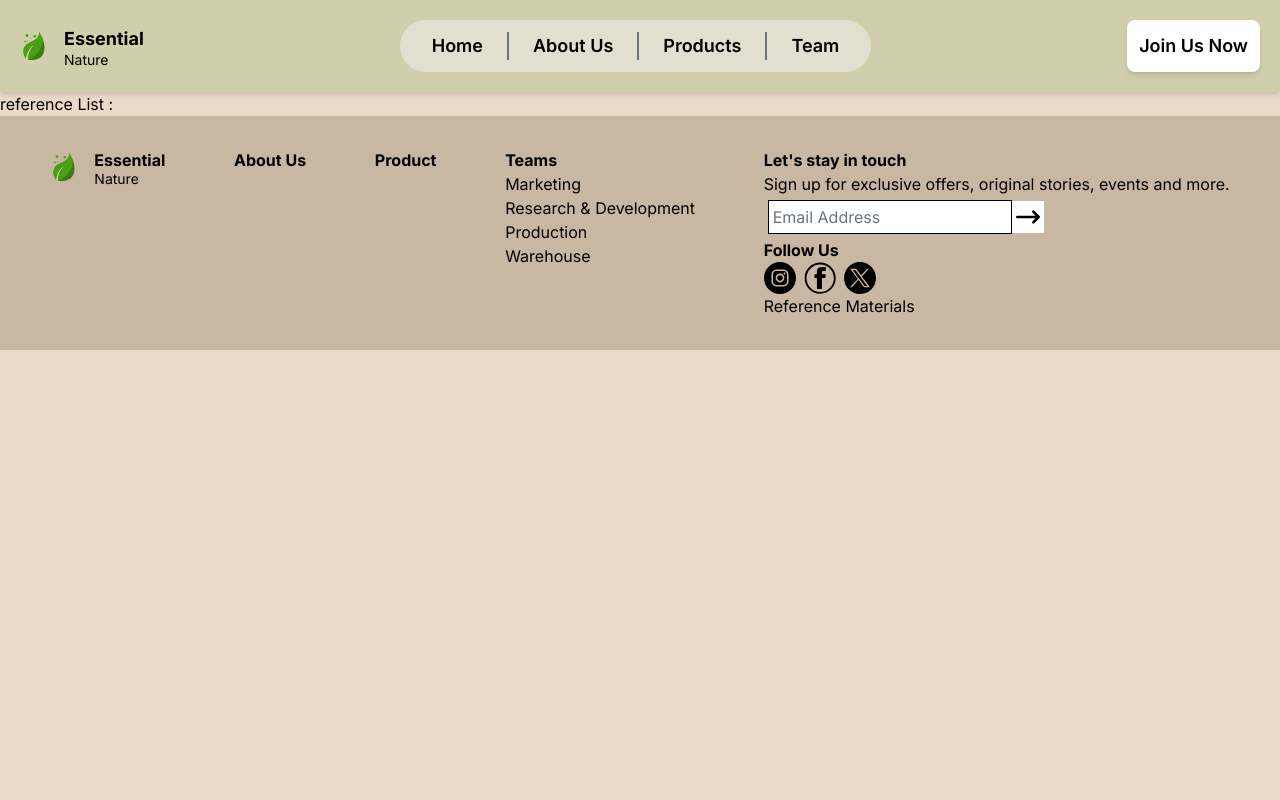
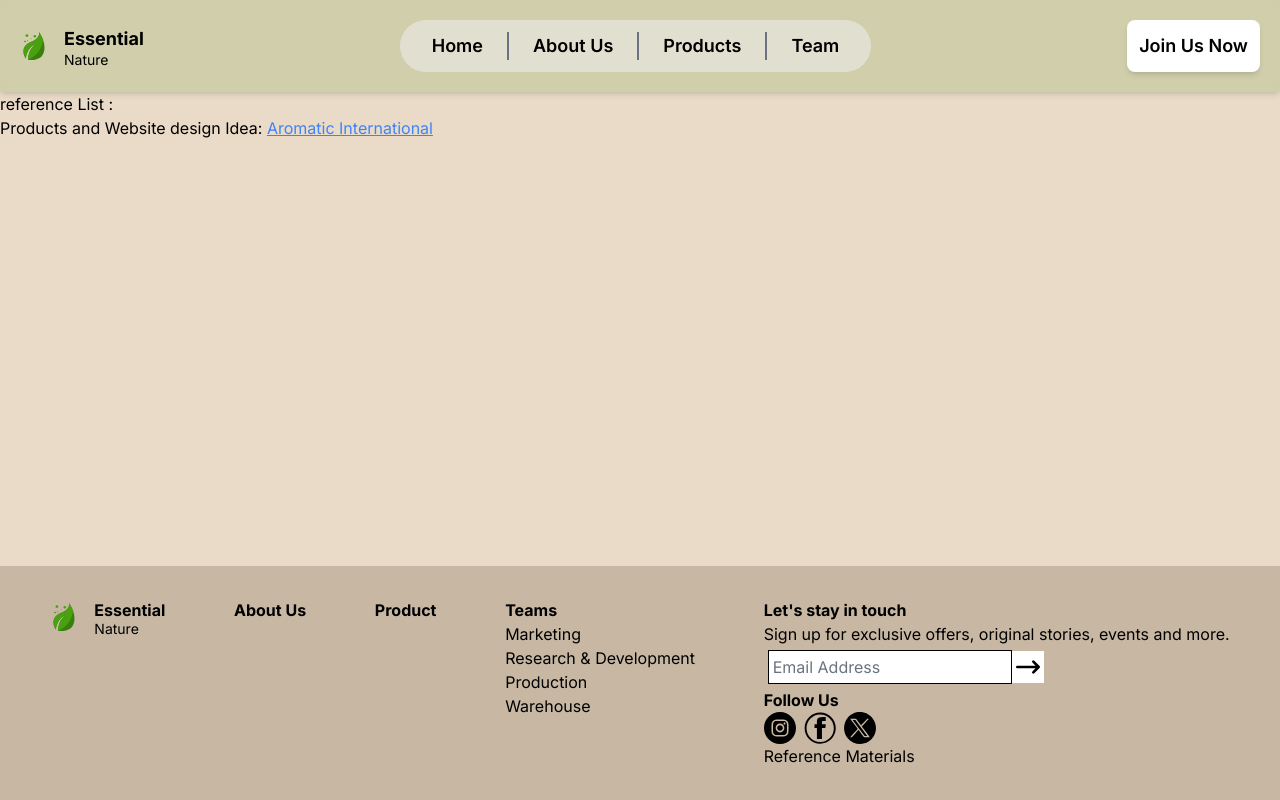
Before and after one commit to rbachtiarA/tugas-2-frontEnd, a Next.js app: page /reference in a window 1280 px wide. Built offline with nearby package versions, Linux system fonts and the light colour scheme.

Commit message:
add: reference materials page

```diff
--- a/src/app/reference/page.tsx
+++ b/src/app/reference/page.tsx
@@ -1,9 +1,13 @@
+import Link from 'next/link'
 import React from 'react'
 
 export default function page() {
   return (
-    <div className='pt-[92px]'>
+    <div className='pt-[92px] h-[calc(100vh-234px)]'>
         reference List :
+      <ul>
+        <li>Products and Website design Idea: <Link className='underline text-blue-500 hover:text-blue-800' href={`https://www.aromatics.com/`}>Aromatic International</Link></li>
+      </ul>
     </div>
   )
 }
--- a/src/components/footer.tsx
+++ b/src/components/footer.tsx
@@ -83,7 +83,7 @@ export default function Footer() {
             </div>
 
             <div>
-              <Link href={'/ref'}>
+              <Link href={'/reference'}>
                 Reference Materials
               </Link>
             </div>
```
